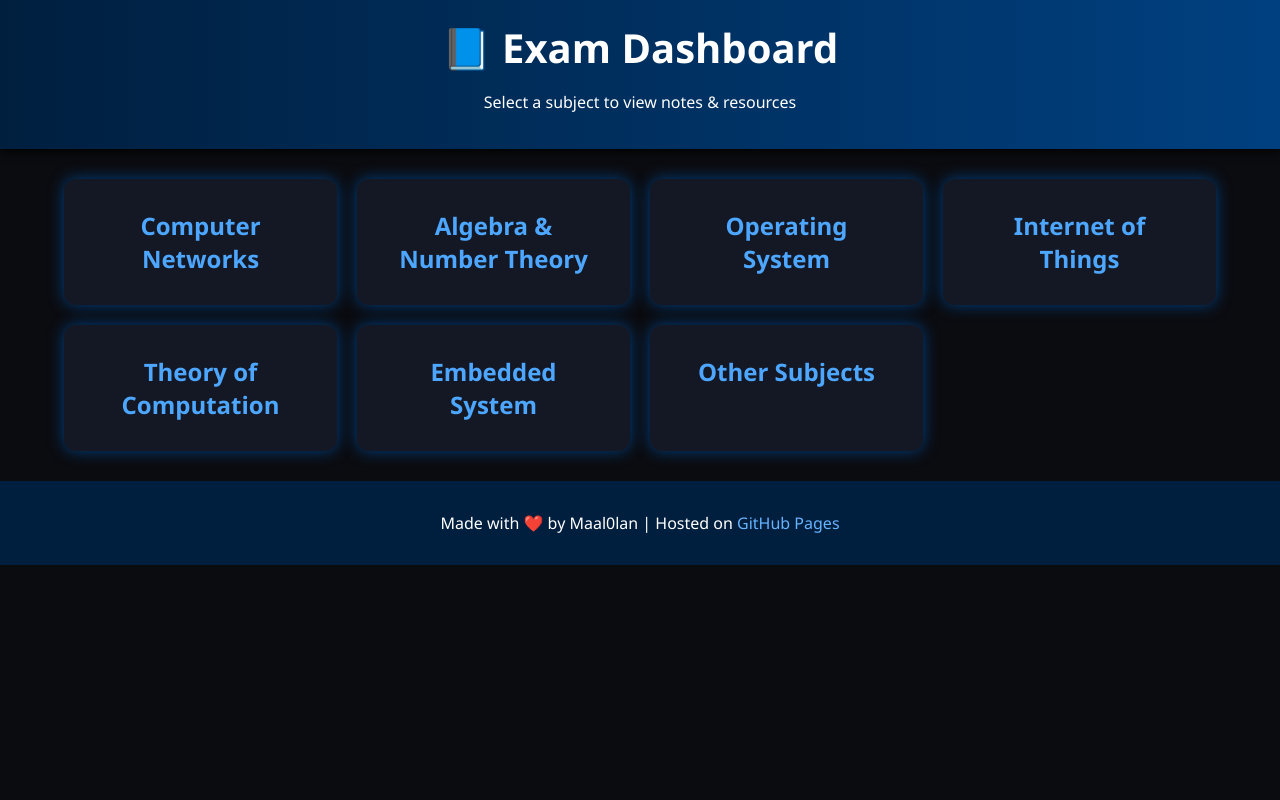
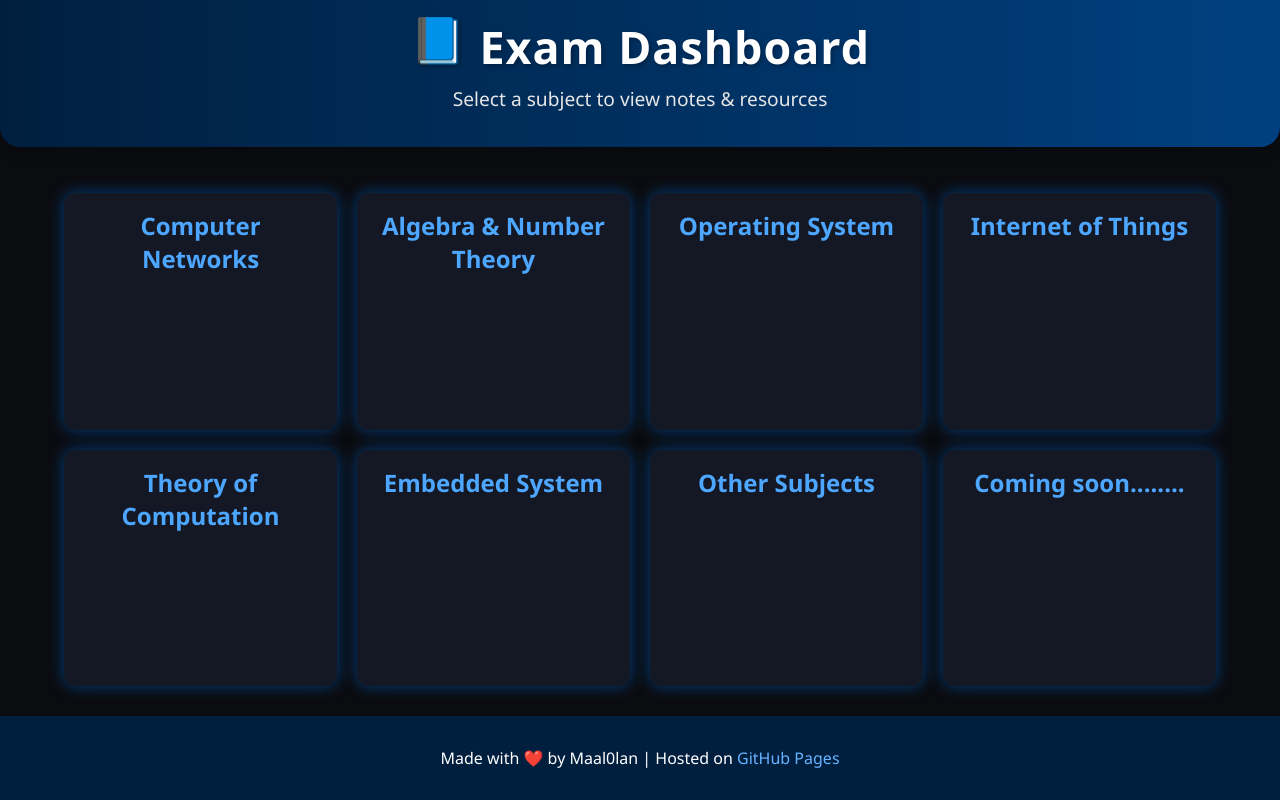
Before and after one commit to maal0lan/maal0lan.github.io, a plain HTML site: page index.html in a window 1280 px wide. Drawn offline with Linux system fonts and the light colour scheme.

Commit message:
fix : some ui bugs footer alignment add back button refactor heading

```diff
--- /dev/null
+++ b/global.css
@@ -0,0 +1,85 @@
+body {
+      background-color: #0b0c10;
+      color: #cce6ff;
+      font-family: 'Segoe UI', Tahoma, Geneva, Verdana, sans-serif;
+      margin: 0;
+      padding: 0;
+      min-height : 100vh;
+      display: flex;
+      flex-direction: column;
+    }
+    header {
+      background: linear-gradient(90deg, #001f3f, #004080);
+      color: #ffffff;
+      padding: 1rem;
+      text-align: center;
+      border-radius: 0 0 20px 20px;
+      box-shadow: 0 4px 15px rgba(0, 0, 0, 0.2);
+      margin-bottom: 1rem;
+    }
+    header h1 {
+      font-size: 2.8rem;
+      margin: 0;
+      letter-spacing: 1px;
+      text-shadow: 2px 2px 4px rgba(0, 0, 0, 0.3);
+    }
+    header p {
+      font-size: 1.2rem;
+      margin-top: 0.5rem;
+      color: #e6e6e6;
+      font-weight: 300;
+    }
+    .container {
+      display: grid;
+      grid-template-columns: repeat(auto-fit, minmax(250px, 1fr));
+      gap: 20px;
+      width: 90%;
+      max-width: 1200px;
+      margin: 30px auto;
+      flex:1;
+    }
+    .card {
+      background-color: #141824;
+      border-radius: 12px;
+      padding: 1rem;
+      text-align: center;
+      box-shadow: 0 0 15px #004080;
+      transition: transform 0.2s ease-in-out; background :0.3s;
+      cursor: pointer;
+    }
+    .card:hover {
+      transform: scale(1.05);
+      background: #1c2433;
+    }
+    .card h2 {
+      margin: 0;
+      color: #4da6ff;
+    }
+    footer {
+      position: relative;
+
+      align-items: center;
+      text-align: center;
+      padding: 15px;
+      margin-top: auto;
+      background: #001f3f;
+      color: #fff;
+    }
+    footer a {
+      color: #66b3ff;
+      text-decoration: none;
+    }
+    footer a:hover {
+      text-decoration: underline;
+    }
+    /* Add animation for the emoji */
+.emoji-book {
+  display: inline-block;
+  animation: float 3s ease-in-out infinite;
+}
+
+@keyframes float {
+  0% { transform: translateY(0px); }
+  50% { transform: translateY(-10px); }
+  100% { transform: translateY(0px); }
+}
--- a/index.html
+++ b/index.html
@@ -1,89 +1,43 @@
 <!DOCTYPE html>
 <html lang="en">
   <head>
-  <meta charset="UTF-8">
-  <meta name="viewport" content="width=device-width, initial-scale=1.0">
+    <meta charset="UTF-8" />
+    <meta name="viewport" content="width=device-width, initial-scale=1.0" />
     <title>Exam Dashboard | Maal0lan</title>
-  <style>
-    body {
-      background-color: #0b0c10;
-      color: #cce6ff;
-      font-family: 'Segoe UI', Tahoma, Geneva, Verdana, sans-serif;
-      margin: 0;
-      padding: 0;
-    }
-    header {
-      background: linear-gradient(90deg, #001f3f, #004080);
-      color: #ffffff;
-      padding: 20px;
-      text-align: center;
-      box-shadow: 0px 2px 10px #000;
-    }
-    header h1 {
-      margin: 0;
-      font-size: 2.5em;
-    }
-    .container {
-      display: grid;
-      grid-template-columns: repeat(auto-fit, minmax(250px, 1fr));
-      gap: 20px;
-      width: 90%;
-      max-width: 1200px;
-      margin: 30px auto;
-    }
-    .card {
-      background-color: #141824;
-      border-radius: 12px;
-      padding: 30px;
-      text-align: center;
-      box-shadow: 0 0 15px #004080;
-      transition: transform 0.2s ease-in-out, background 0.3s;
-      cursor: pointer;
-    }
-    .card:hover {
-      transform: scale(1.05);
-      background: #1c2433;
-    }
-    .card h2 {
-      margin: 0;
-      color: #4da6ff;
-    }
-    footer {
-      text-align: center;
-      padding: 15px;
-      margin-top: 20px;
-      background: #001f3f;
-      color: #fff;
-    }
-    footer a {
-      color: #66b3ff;
-      text-decoration: none;
-    }
-    footer a:hover {
-      text-decoration: underline;
-    }
-  </style>
+    <link rel="stylesheet" href="global.css" />
   </head>
   <body>
     <header>
-    <h1>📘 Exam Dashboard</h1>
+      <h1><span class="emoji-book">📘</span> Exam Dashboard</h1>
       <p>Select a subject to view notes & resources</p>
     </header>
 
     <div class="container">
-    <div class="card" onclick="location.href='subjects/computer_networks.html'">
+      <div
+        class="card"
+        onclick="location.href='subjects/computer_networks/IA1_important_question.html'"
+      >
         <h2>Computer Networks</h2>
       </div>
-    <div class="card" onclick="location.href='subjects/algebra_number_theory.html'">
+      <div
+        class="card"
+        onclick="location.href='subjects/algebra_number_theory.html'"
+      >
         <h2>Algebra & Number Theory</h2>
       </div>
-    <div class="card" onclick="location.href='subjects/operating_system.html'">
+      <div
+        class="card"
+        onclick="location.href='subjects/operating_system.html'"
+      >
         <h2>Operating System</h2>
       </div>
       <div class="card" onclick="location.href='subjects/iot.html'">
         <h2>Internet of Things</h2>
       </div>
-    <div class="card" onclick="location.href='subjects/theory_of_computation.html'">
+      <div
+        class="card"
+        onclick="location.href='subjects/theory_of_computation.html'"
+      >
         <h2>Theory of Computation</h2>
       </div>
       <div class="card" onclick="location.href='subjects/embedded_system.html'">
@@ -92,10 +46,16 @@
       <div class="card" onclick="location.href='subjects/others.html'">
         <h2>Other Subjects</h2>
       </div>
+      <div class="card" onclick="location.href='subjects/others.html'">
+        <h2>Coming soon........</h2>
+      </div>
     </div>
 
     <footer>
-    <p>Made with ❤️ by Maal0lan | Hosted on <a href="https://pages.github.com/" target="_blank">GitHub Pages</a></p>
+      <p>
+        Made with ❤️ by Maal0lan | Hosted on
+        <a href="https://pages.github.com/" target="_blank">GitHub Pages</a>
+      </p>
     </footer>
   </body>
 </html>
```
Also changed, not shown: subjects/computer_networks/IA1_important_question.html (added, +169 -0 lines), subjects/computer_networks/IA1_important_question.html.html (deleted, +0 -148 lines). Lines whose indentation alone changed are shown as unchanged.
